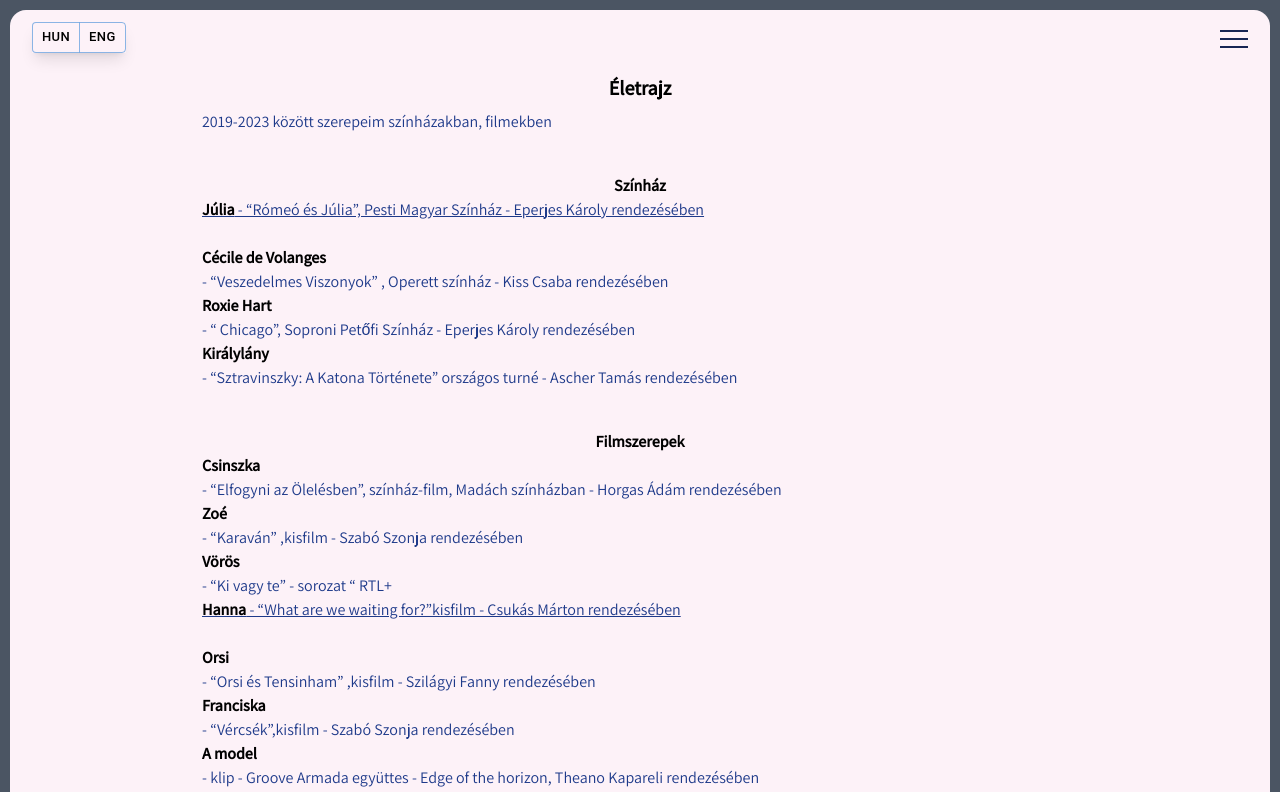
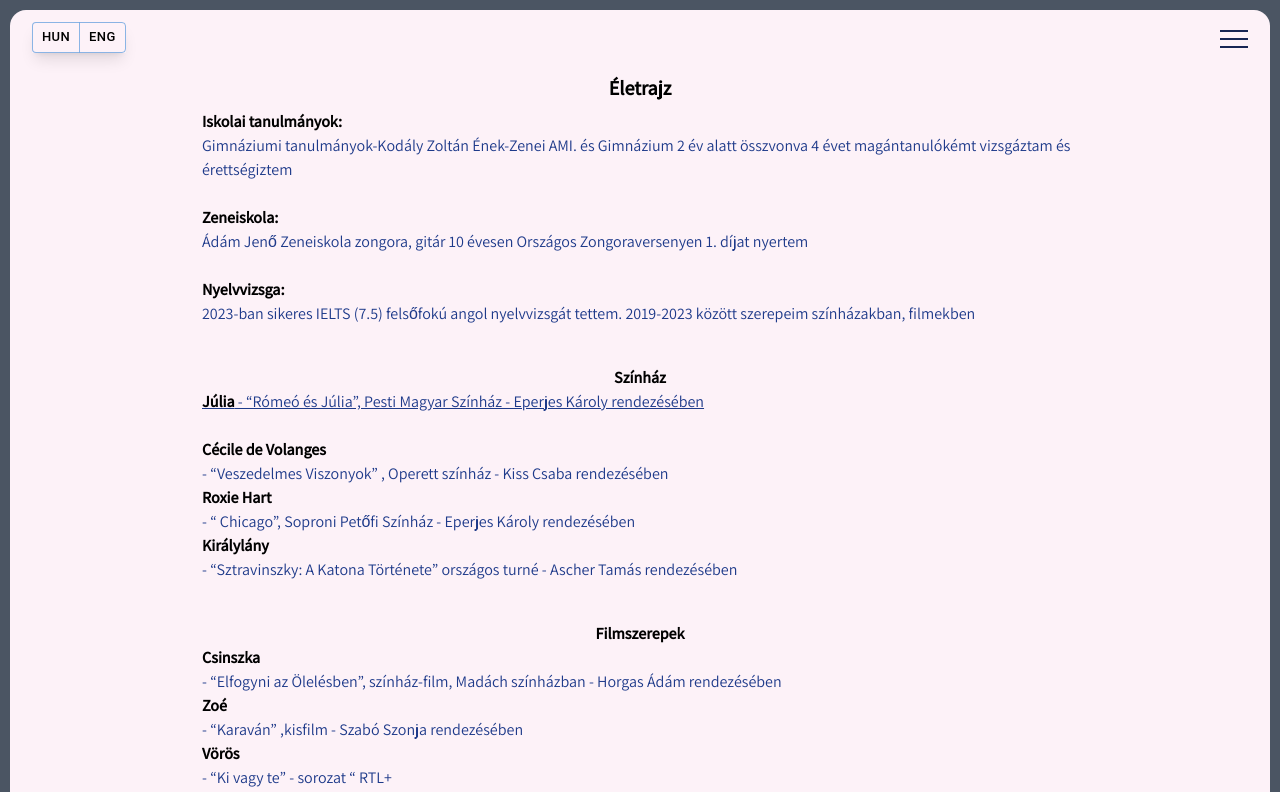
Before and after one commit to vladyslavt97/Anait-Vanoian, a Next.js app: page /biography in a window 1280 px wide. Shown: the top 792 px of the page. Built offline with nearby package versions, Linux system fonts and the light colour scheme.

Commit message:
4 new lines

```diff
--- a/components/HunBio.tsx
+++ b/components/HunBio.tsx
@@ -6,6 +6,17 @@ export default function HunBio({}: Props) {
     const divstyle = "p-2 rounded-2xl mt-5 ";
   return (
     <div className="sm:flex flex-col md:px-20 lg:px-44 text-blue-900">
+        <b className="font-bold text-black">Iskolai tanulmányok: </b>
+        Gimnáziumi tanulmányok-Kodály Zoltán Ének-Zenei AMI. és Gimnázium
+        2 év alatt összvonva 4 évet magántanulókémt vizsgáztam és érettségiztem <br/><br/>
+
+         <b className="font-bold text-black">Zeneiskola: </b>Ádám Jenő Zeneiskola
+        zongora, gitár
+        10 évesen Országos Zongoraversenyen 1. díjat nyertem<br/><br/>
+
+         <b className="font-bold text-black">Nyelvvizsga: </b>
+        2023-ban sikeres IELTS (7.5) felsőfokú angol nyelvvizsgát tettem.
+
         2019-2023 között szerepeim színházakban, filmekben
 
         <span className="flex justify-center font-bold text-black mt-10">Színház</span>
```
